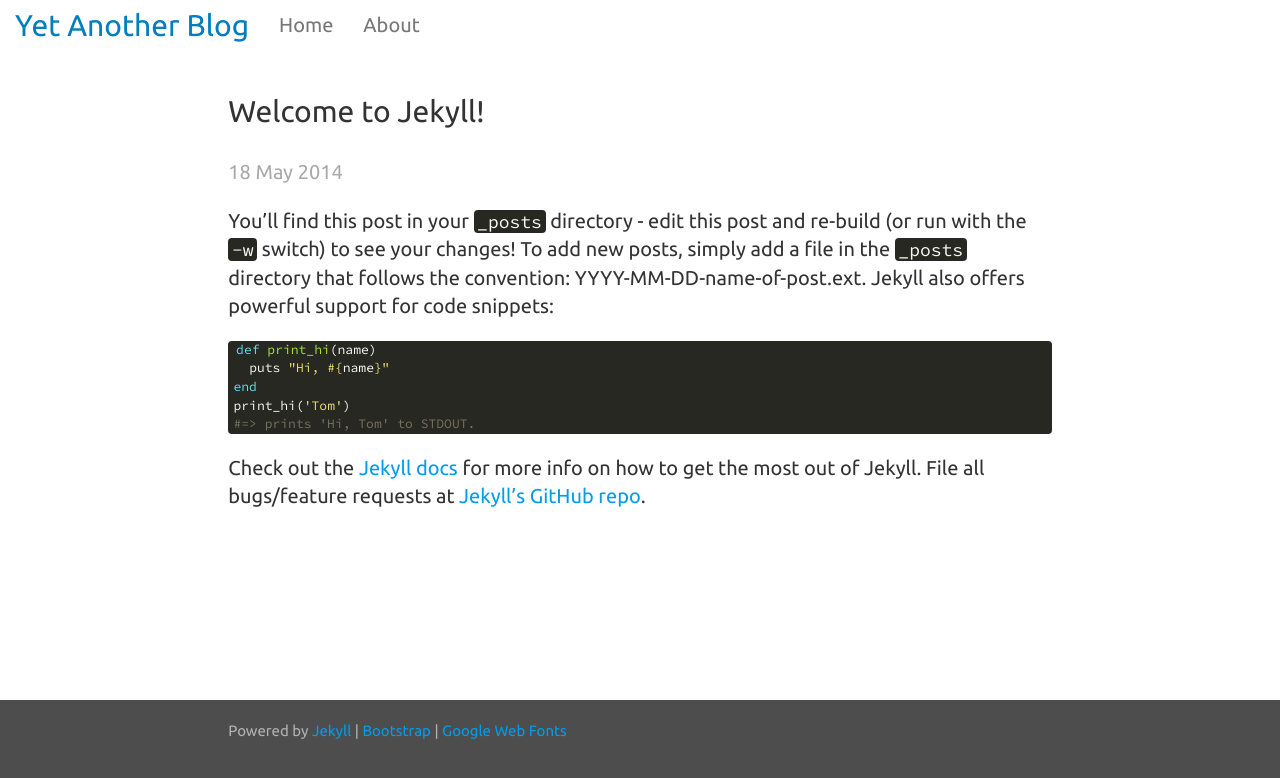
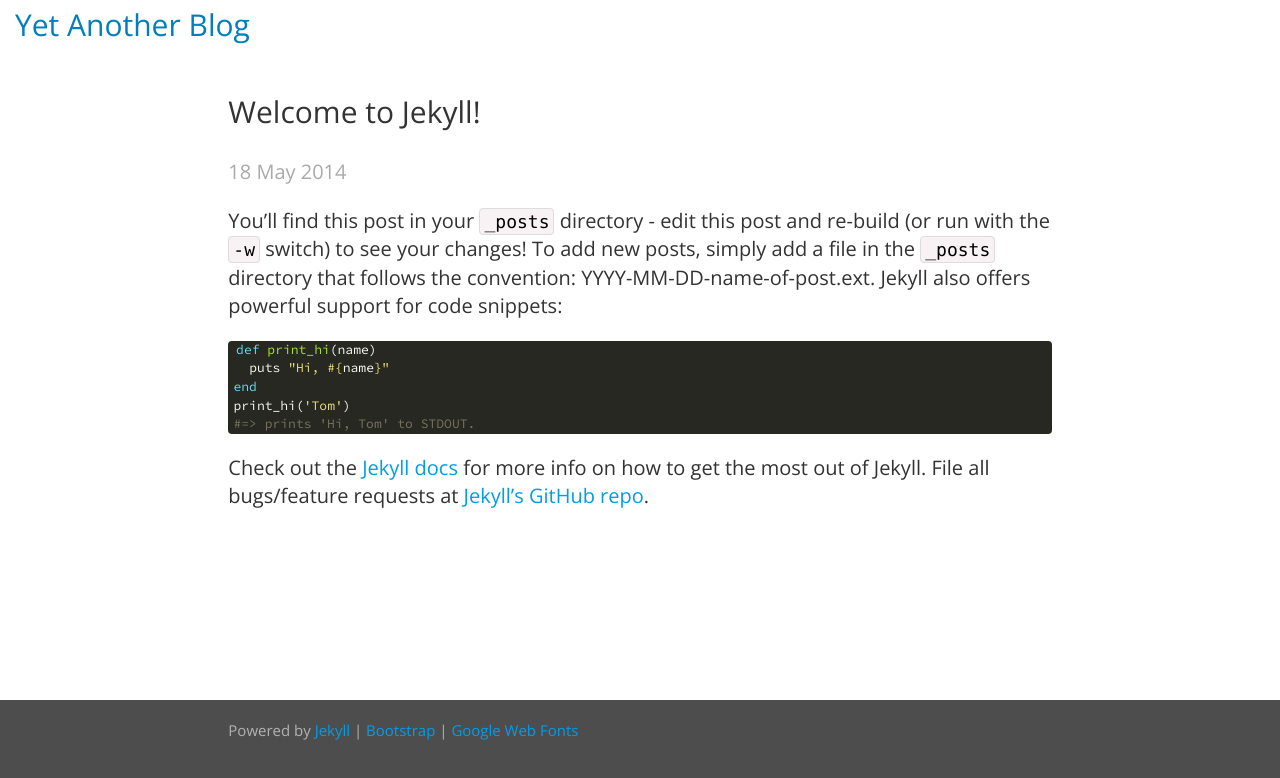
Before and after one commit to ybh6336/ybh6336.github.io, a plain HTML site: page jekyll/update/2014/05/18/welcome-to-jekyll/index.html in a window 1280 px wide. Drawn offline with nearby package versions, Linux system fonts and the light colour scheme.

Commit message:
updated code css

```diff
--- a/css/main.css
+++ b/css/main.css
@@ -147,16 +147,16 @@ h1 > a:hover {
 }
 
 .post code {
-  border: 0px;
-  background-color: #eef;
-  padding: 0 .2em;
-  font-family: 'Source Code Pro';
-  color: #f8f8f2;
+  color: #000000;
+  border: 1px solid #DDD;
 }
 
 .post pre code {
   border: none;
   font-family: 'Source Code Pro';
+  background-color: #eef;
+  padding: 0 .2em;
+  color: #f8f8f2;
 }
 
 /* terminal */
@@ -178,7 +178,7 @@ h1 > a:hover {
 /* Move down content because we have a fixed navbar that is 50px tall */
 body {
   padding-top: 75px;
-  font-family: 'Ubuntu';
+  font-family: 'Open Sans';
 }
 
 .container-fluid {
--- a/css/pygments/monokai.css
+++ b/css/pygments/monokai.css
@@ -1,6 +1,6 @@
 .highlight  { background: #ffffff; }
 .post pre  { background-color: #272822; }
-.post code { background-color: #272822; }
+.post pre code { background-color: #272822; }
 .hll { background-color: #49483e }
 .c { color: #75715e } /* Comment */
 .err { color: #960050; background-color: #1e0010 } /* Error */
--- a/jekyll/update/2014/05/18/welcome-to-jekyll/index.html
+++ b/jekyll/update/2014/05/18/welcome-to-jekyll/index.html
@@ -7,7 +7,7 @@
     <meta name="viewport" content="width=device-width">
 
     <!-- Custom CSS -->
-    <link rel="stylesheet" type="text/css" href="https://fonts.googleapis.com/css?family=Ubuntu|Inconsolata|Source+Code+Pro">
+    <link rel="stylesheet" type="text/css" href="https://fonts.googleapis.com/css?family=Ubuntu|Inconsolata|Source+Code+Pro|Open+Sans">
     <link rel="stylesheet" href="/css/vendor/bootstrap.css">
     <link rel="stylesheet" href="/css/main.css">
 
@@ -25,12 +25,12 @@
             </div>
 
             <!-- Collect the nav links, forms, and other content for toggling -->
-            <div class="collapse navbar-collapse" id="bs-example-navbar-collapse-1">
+            <!--<div class="collapse navbar-collapse" id="bs-example-navbar-collapse-1">
                 <ul class="nav navbar-nav">
                     <li><a href="/index.html">Home</a></li>
                     <li><a href="#">About</a></li>
                 </ul>
-            </div><!-- /.navbar-collapse -->
+            </div>--><!-- /.navbar-collapse -->
         </div><!-- /.container-fluid -->
     </div>
 </div>
```
Also changed, not shown: index.html (+3 -3 lines).
